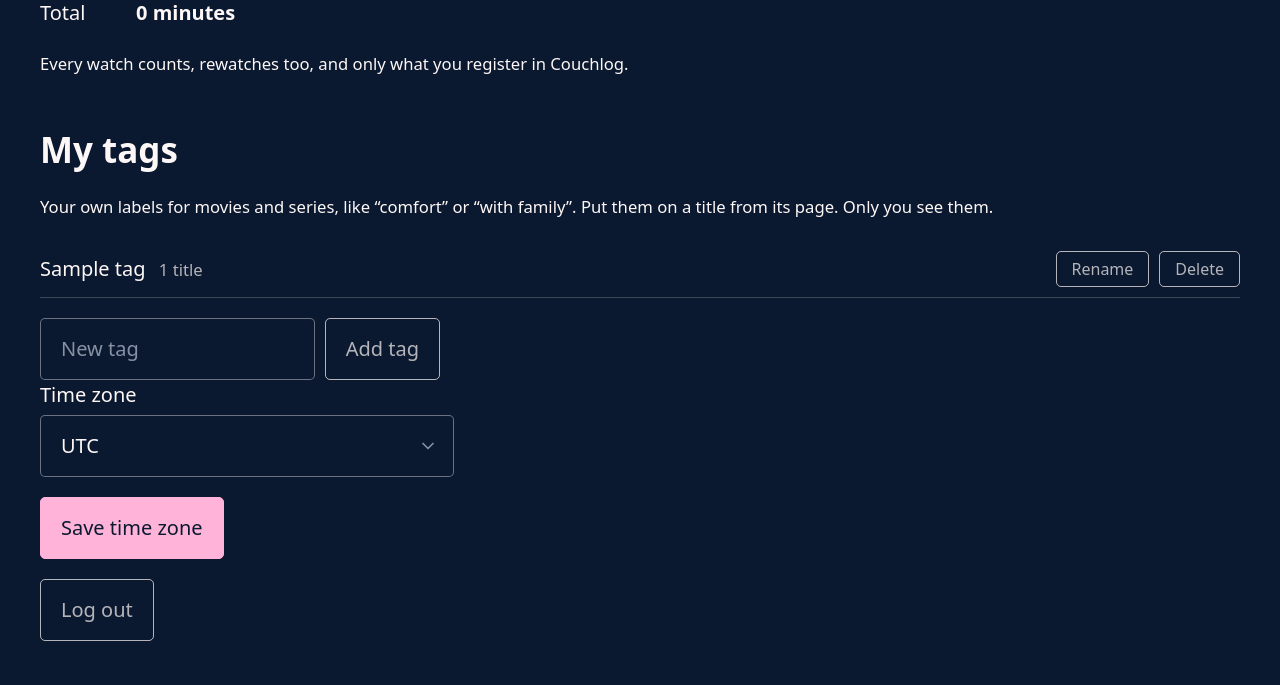
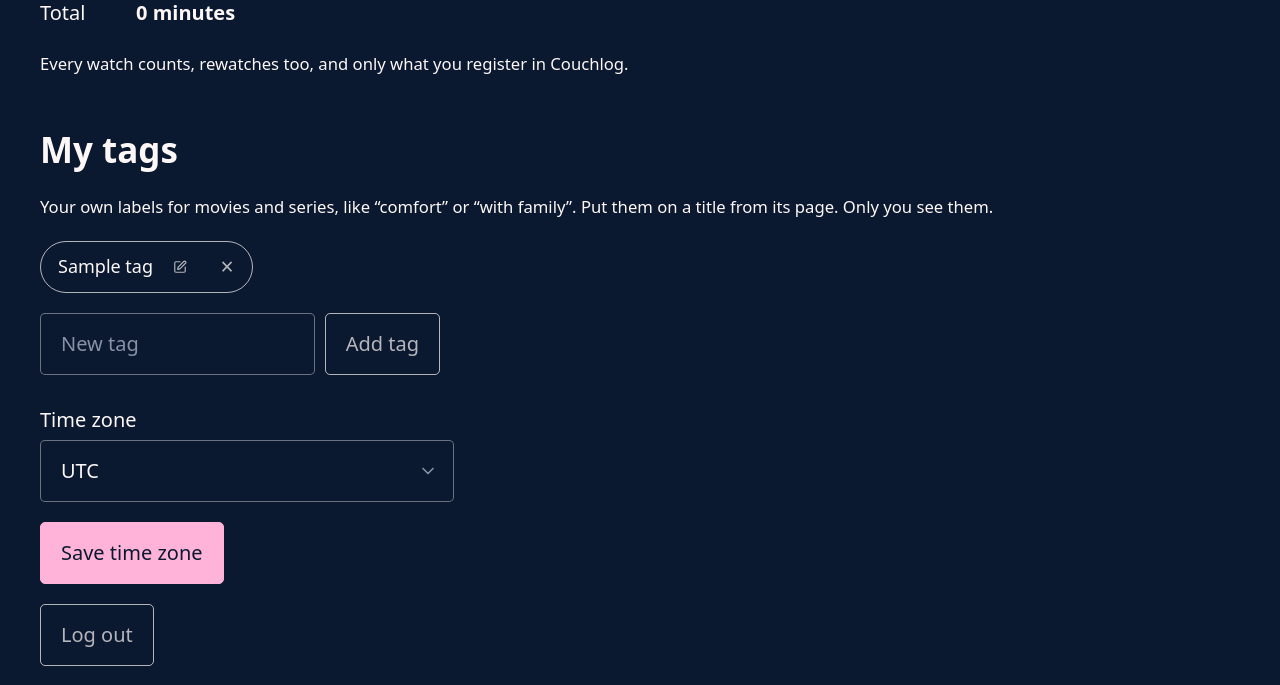
Before and after one commit to ana-cata/couchlog, a Django app: page /profile/ in a window 1280 px wide. Shown: the part 392-1077 px from the top of the page. Before the commit the page ends 1033 px from the top, so only its background shows below. Run offline with Django 5.2, Linux system fonts and the light colour scheme; a user stored in the database is signed in; tables that the repository leaves empty hold one stand-in row (values such as "Sample post"); data that the repository does not hold is empty.

Commit message:
Show my tags on Profile as small chips
Review feedback: the list with a count of titles and a rename box
always open was confusing. Tags now look like the chips on a title's
page, with a pencil to rename (Save only appears then) and an x to
delete. Making or renaming a tag no longer shows a message.

```diff
--- a/core/static/core/couchlog.css
+++ b/core/static/core/couchlog.css
@@ -1121,67 +1121,68 @@ select.fit {
   white-space: nowrap;
 }
 
-/* My tags on Profile: the name (and on how many titles) on the left, Rename and Delete on the right. The rename form
-   opens on its own line under them. */
-.tag-list {
-  margin: 0 0 1rem;
-  padding: 0;
-  list-style: none;
-}
-
-.tag-list li {
+/* My tags on Profile: the same chips, each with a pencil (rename) and an × (delete). The pencil opens the rename box
+   inside the chip, under the name, only while it is open; the chip then takes the whole line. */
+.tag-chip details {
   display: flex;
-  flex-wrap: wrap;
   align-items: center;
-  justify-content: space-between;
-  gap: 0.5rem 1rem;
-  margin: 0;
-  padding: 0.5rem 0;
-  border-bottom: 1px solid var(--pico-muted-border-color);
-  list-style: none;
-}
-
-.tag-list-name {
-  overflow-wrap: anywhere;
-}
-
-.tag-list-name small {
-  margin-inline-start: 0.4rem;
-  color: var(--pico-muted-color);
-}
-
-.tag-list-buttons {
-  display: flex;
-  flex-wrap: wrap;
-  align-items: flex-start;
-  gap: 0.5rem;
-}
-
-.tag-list-buttons form,
-.tag-list-buttons details {
   margin: 0;
 }
 
-.tag-list-buttons :is(button, summary[role="button"]) {
-  display: inline-block;
-  width: auto;
-  margin: 0;
-  padding: 0.25rem 0.75rem;
-  font-size: 0.8rem;
+.tag-chip summary.tag-chip-edit {
+  display: inline-flex;
+  align-items: center;
+  justify-content: center;
+  min-width: 2.25rem;
+  min-height: 2.5rem;
+  margin-inline-start: 0.2rem;
+  color: var(--pico-muted-color);
+  list-style: none;
+  cursor: pointer;
 }
 
-.tag-list-buttons summary::after {
+.tag-chip summary.tag-chip-edit::after,
+.tag-chip summary.tag-chip-edit::-webkit-details-marker {
   display: none;
 }
 
-/* The rename form, on its own line under the tag, only while its Rename is open. */
-.tag-list .tag-rename {
-  display: none;
-  flex-basis: 100%;
+.tag-chip summary.tag-chip-edit:is(:hover, :focus-visible),
+.tag-chip details[open] summary.tag-chip-edit {
+  color: var(--couch-pink);
 }
 
-.tag-list li:has(details[open]) .tag-rename {
+/* Pico puts room under an open summary; here the pencil stays on the name's line. */
+.tag-chip details[open] > summary {
+  margin-bottom: 0;
+}
+
+.tag-chip .tag-rename {
+  display: none;
+}
+
+.tag-chip:has(details[open]) {
+  flex-wrap: wrap;
+  flex-basis: 100%;
+  max-width: 20rem;
+  padding-bottom: 0.6rem;
+  border-radius: var(--pico-border-radius);
+}
+
+.tag-chip:has(details[open]) .tag-rename {
   display: flex;
+  flex-basis: 100%;
+  padding-inline-end: 0.6rem;
+}
+
+.tag-chip .tag-rename :is(input[type="text"], button) {
+  height: 2.5rem;
+  padding: 0.3rem 0.7rem;
+  font-size: 0.9rem;
+}
+
+/* Room between the New tag box on Profile and the time zone under it. */
+#tags-deleted + .tag-new {
+  margin-bottom: calc(var(--pico-spacing) * 1.5);
 }
 
 #tags-deleted {
--- a/core/templates/core/_tags_deleted.html
+++ b/core/templates/core/_tags_deleted.html
@@ -6,7 +6,7 @@
     <ul class="removed">
       {% for tag in deleted_tags %}
         <li>
-          <span>Deleted “{{ tag.name }}” <small>{% if tag.title_count %}from {{ tag.title_count }} title{{ tag.title_count|pluralize }}{% else %}on no titles{% endif %}</small></span>
+          <span>Deleted “{{ tag.name }}”</span>
           <form method="post" action="{% url 'tag_undo' %}">
             {% csrf_token %}
             <input type="hidden" name="tag_id" value="{{ tag.id }}">
--- a/core/templates/core/profile.html
+++ b/core/templates/core/profile.html
@@ -18,23 +18,24 @@
   {# My own tags: make, rename and delete them here. They go on titles from each title's page. Only I see them. #}
   <h2>My tags</h2>
   <p><small>Your own labels for movies and series, like “comfort” or “with family”. Put them on a title from its page. Only you see them.</small></p>
+  {# Each tag is a small chip, like on a title's page: its name, a pencil that opens a box to rename it (under the name, #}
+  {# only while it is open) and an × that deletes it (with an Undo under the chips). #}
   {% if tags %}
-    <ul class="tag-list">
+    <ul class="tag-chips">
       {% for tag in tags %}
-        <li>
-          <span class="tag-list-name">{{ tag.name }} <small>{{ tag.title_count }} title{{ tag.title_count|pluralize }}</small></span>
-          <span class="tag-list-buttons">
-            {# Rename opens the small form on its own line under the tag (the stylesheet shows it while this is open). #}
+        <li class="tag-chip">
+          <span>{{ tag.name }}</span>
           <details>
-              <summary role="button" class="outline secondary">Rename</summary>
+            <summary class="tag-chip-edit" aria-label="Rename the tag {{ tag.name }}" title="Rename the tag">
+              <svg xmlns="http://www.w3.org/2000/svg" width="14" height="14" viewBox="0 0 24 24" fill="none" stroke="currentColor" stroke-width="2" stroke-linecap="round" stroke-linejoin="round" aria-hidden="true"><path d="M12 3H5a2 2 0 0 0-2 2v14a2 2 0 0 0 2 2h14a2 2 0 0 0 2-2v-7"/><path d="M18.375 2.625a1 1 0 0 1 3 3l-9.013 9.014a2 2 0 0 1-.853.505l-2.873.84a.5.5 0 0 1-.62-.62l.84-2.873a2 2 0 0 1 .506-.852z"/></svg>
+            </summary>
           </details>
           <form method="post" action="{% url 'tag_delete' %}">
             {% csrf_token %}
             <input type="hidden" name="tag_id" value="{{ tag.id }}">
             <input type="hidden" name="next" value="{% url 'profile' %}">
-              <button type="submit" class="outline secondary" aria-label="Delete the tag {{ tag.name }}">Delete</button>
+            <button type="submit" class="tag-chip-remove" aria-label="Delete the tag {{ tag.name }}" title="Delete the tag">&times;</button>
           </form>
-          </span>
           <form method="post" action="{% url 'tag_rename' %}" class="tag-new tag-rename">
             {% csrf_token %}
             <input type="hidden" name="tag_id" value="{{ tag.id }}">
--- a/core/views.py
+++ b/core/views.py
@@ -10,7 +10,7 @@ from django.contrib.auth.decorators import login_not_required
 from django.core import serializers
 from django.core.exceptions import BadRequest
 from django.db import transaction
-from django.db.models import Count, F, Q
+from django.db.models import F, Q
 from django.db.models.functions import Lower
 from django.http import Http404, HttpResponse
 from django.shortcuts import get_object_or_404, redirect, render
@@ -798,9 +798,7 @@ def _tags_box(request, kind, tmdb_id):
 def _recently_deleted_tags(request):
     """What the "Recently deleted" block under My tags on Profile shows: the tags deleted inside the Undo window."""
     deleted = list(
-        Tag.objects.filter(user=request.user, deleted_at__gte=timezone.now() - UNDO_WINDOW)
-        .annotate(title_count=Count('links'))
-        .order_by('-deleted_at')
+        Tag.objects.filter(user=request.user, deleted_at__gte=timezone.now() - UNDO_WINDOW).order_by('-deleted_at')
     )
     context = {'deleted_tags': deleted, 'undo_seconds': _undo_seconds()}
     if deleted:
@@ -826,7 +824,8 @@ def tag_create(request):
         if existing:
             return _redirect_back(request, f'You already have a tag called “{existing.name}”.', False, fallback)
         Tag.objects.create(user=request.user, name=name)
-        return _redirect_back(request, f'Made the tag “{name}”.', True, fallback)
+        # No message: the new chip says it.
+        return _redirect_back(request, '', True, fallback)
 
     kind, tmdb_id = _posted_title(request)
     try:
@@ -853,10 +852,10 @@ def tag_rename(request):
         return _redirect_back(request, 'Nothing changed, so nothing was saved.', True, 'profile')
     if other := _tag_named(request.user, name, but=tag):
         return _redirect_back(request, f'You already have a tag called “{other.name}”.', False, 'profile')
-    old = tag.name
     tag.name = name
     tag.save(update_fields=['name'])
-    return _redirect_back(request, f'Renamed “{old}” to “{name}”.', True, 'profile')
+    # No message: the chip's new name says it.
+    return _redirect_back(request, '', True, 'profile')
 
 
 @require_POST
@@ -1411,8 +1410,7 @@ def profile(request):
         'form': form,
         'profile': profile,
         'time_spent': time_spent,
-        # My tags, each with how many titles it is on.
-        'tags': _my_tags(request.user).annotate(title_count=Count('links')),
+        'tags': _my_tags(request.user),
         'tag_max': TAG_NAME_MAX_LENGTH,
         **_recently_deleted_tags(request),
     }
```
Also changed, not shown: core/tests/test_tags.py (+10 -5 lines), core/tests/test_tags_on_phone.py (+17 -6 lines), docs/profile.md (+7 -7 lines), plan.md (+1 -1 lines). Lines whose indentation alone changed are shown as unchanged.
